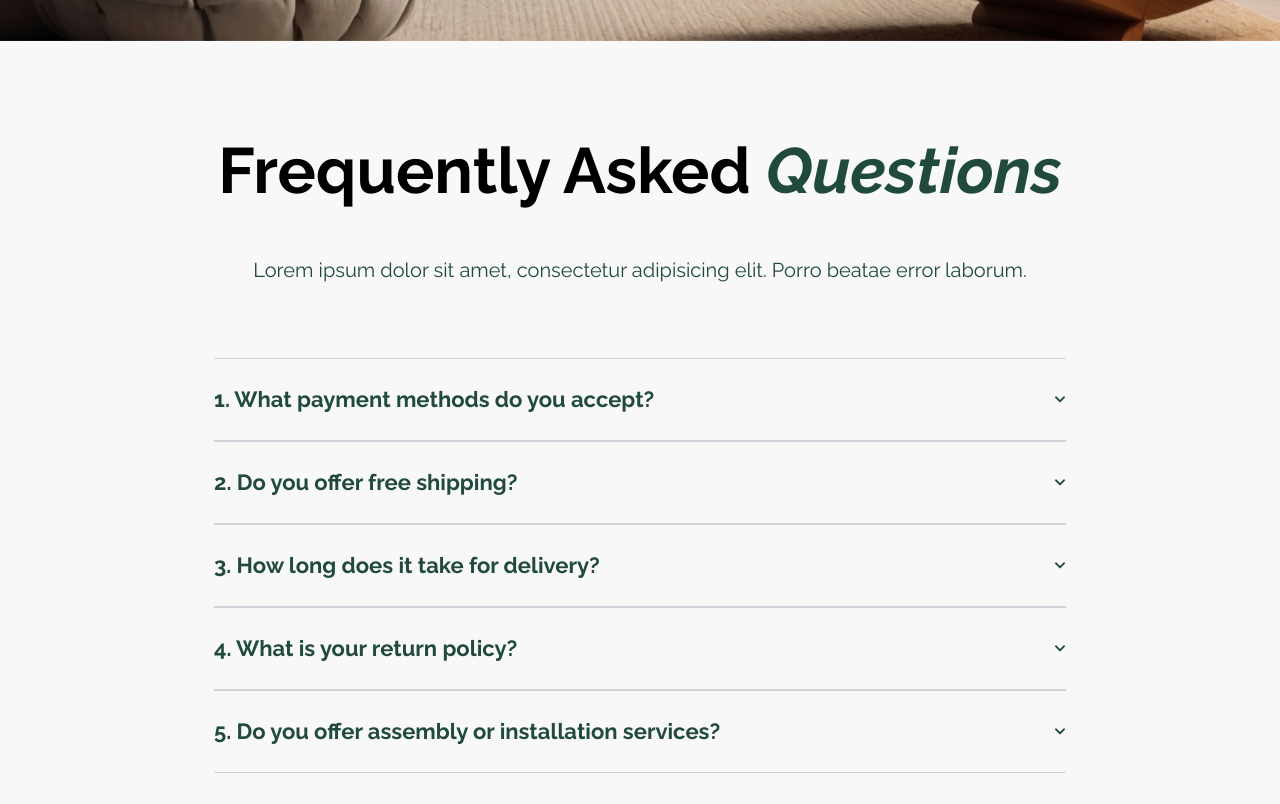
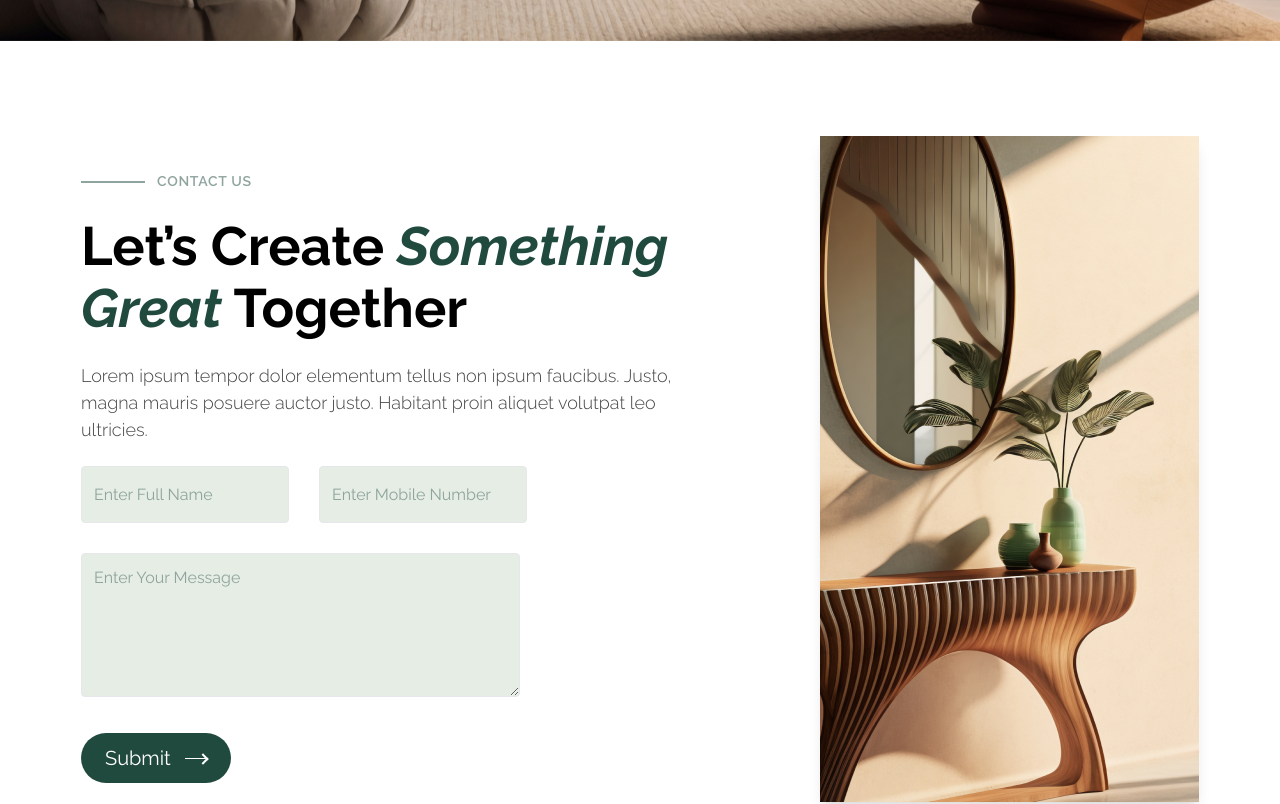
Before and after one commit to ayush2390/amartesh-dualite, a React (Vite) app: page / in a window 1280 px wide. Shown: the part 3220-4024 px from the top of the page. Built offline with nearby package versions, Linux system fonts and the light colour scheme; a web font is replaced by a local one.

Commit message:
created Contact us section

```diff
--- a/src/App.jsx
+++ b/src/App.jsx
@@ -16,14 +16,14 @@ import Collection from "./components/Collection";
 function App() {
   return (
     <div className="w-[100%]">
-       <Navbar />
+<Navbar />
       <HeroSection />
       <Collection />0
       <Texture />
       <NewArrivalsSection />
       {/* <CraftsSection /> */}
       {/* <TestimonialSection /> */}
-      {/* <ContactUs /> */}
+      <ContactUs />
       <FAQSection />
       {/* <Footer /> */}
     </div>
--- a/src/components/ContactUs.jsx
+++ b/src/components/ContactUs.jsx
@@ -2,45 +2,48 @@ import React from "react";
 import image from "../assets/rectangle-47.png";
 const ContactUs = () => {
   return (
-    <section className="h-[856px] flex justify-center w-full">
-      <div className="container flex items-center gap-[95px] py-[95px] justify-center">
+    // <section className=" flex justify-center w-full">
+    <section className=" flex justify-center items-center w-full">
+      {/* <div className=" flex items-center gap-[95px] bg-red-900 py-[95px] px-[81px] max-md:w-[685px] justify-center max-md:gap-[35px] max-md:px-[40px]"> */}
+      <div className=" flex items-center gap-[95px] py-[95px] px-[81px] max-md:w-[685px] justify-center max-xmd:gap-[49px] max-md:gap-[35px] max-md:px-[0px]">
         {/* Left Side - Form Section */}
-        <div className="w-[644px] h-[595px] space-y-[23px]">
+        {/* <div className="w-[644px] h-[595px] space-y-[23px]"> */}
+        <div className="max-w-[644px] w-full max-h-[595px] h-full space-y-[23px] max-md:w-[341px] max-md:h-[532px]">
           <div className="flex items-center mb-4">
-            <div className="w-[64px] h-[2px] bg-[#8FA49E]"></div>
-            <h2 className="text-[14px] font-raleway font-semibold uppercase tracking-wider text-[#8FA49E] ml-3">
+            <div className="w-[64px] h-[2px] bg-[#8FA49E] max-md:w-[32px]"></div>
+            <h2 className="text-[14px] font-raleway font-semibold uppercase  tracking-wider text-[#8FA49E] ml-3">
               Contact Us
             </h2>
           </div>
 
-          <h1 className="text-[54px] font-raleway font-bold text-gray-900 leading-[62px]">
+          <h1 className="text-[54px] font-raleway font-bold text-[#000000] leading-[62px] max-md:text-[32px] max-xmd:text-[36px] max-xmd:leading-[120%]">
             Let’s Create{" "}
             <span className="text-[#214A3E] italic">Something Great</span>{" "}
             Together
           </h1>
-          <p className="text-[18px] font-raleway font-light text-[#444444] text-left leading-[32px]">
+          <p className="text-[18px] font-raleway font-light text-[#444444] text-left max-md:text-[12px] max-md:leading-[120%]">
             Lorem ipsum tempor dolor elementum tellus non ipsum faucibus. Justo,
             magna mauris posuere auctor justo. Habitant proin aliquet volutpat
             leo ultricies.
           </p>
 
           {/* Form */}
-          <form className="space-y-[30px]">
-            <div className="flex gap-[30px]">
+          <form className="space-y-[30px] max-md:space-y-[26px]">
+            <div className="flex gap-[30px] max-md:gap-[16px]">
               <input
                 type="text"
                 placeholder="Enter Full Name"
-                className="w-[305px] placeholder-[#8FA49E] font-raleway placeholder-text-[18px] h-[57px] p-3 bg-[#E5EDE4] border border-gray-200 rounded focus:outline-none focus:ring-2 focus:ring-green-500"
+                className="w-full max-w-[208px] max-md:h-[49px] placeholder-[#8FA49E] font-raleway placeholder-text-[18px] max-md:text-[14px] h-[57px] p-3 bg-[#E5EDE4] border border-gray-200 rounded focus:outline-none focus:ring-2 focus:ring-green-500"
               />
               <input
                 type="text"
                 placeholder="Enter Mobile Number"
-                className="w-[305px] placeholder-[#8FA49E] font-raleway placeholder-text-[18px] h-[57px] p-3 bg-[#E5EDE4] border border-gray-200 rounded focus:outline-none focus:ring-2 focus:ring-green-500"
+                className="w-full max-w-[208px] placeholder-[#8FA49E] max-md:h-[49px] font-raleway placeholder-text-[18px] max-md:text-[14px] h-[57px] p-3 bg-[#E5EDE4] border border-gray-200 rounded focus:outline-none focus:ring-2 focus:ring-green-500"
               />
             </div>
             <textarea
               placeholder="Enter Your Message"
-              className="w-[644px] h-[144px] placeholder-[#8FA49E] font-raleway placeholder-text-[18px] p-3 bg-[#E5EDE4] border border-gray-200 rounded focus:outline-none focus:ring-2 focus:ring-green-500"
+              className="w-full max-w-[439px] h-[144px] placeholder-[#8FA49E] max-md:h-[99px] font-raleway placeholder-text-[18px] max-md:text-[14px] p-3 bg-[#E5EDE4] border border-gray-200 rounded focus:outline-none focus:ring-2 focus:ring-green-500"
             />
             <button
               type="submit"
@@ -48,18 +51,18 @@ const ContactUs = () => {
             >
               Submit
               <span className="ml-[14px] w-8 h-[1px] bg-white inline-block relative">
-            <span className="absolute right-0 top-[-3px] border-t-[2px] border-r-[2px] border-white w-2 h-2 rotate-45"></span>
-          </span>
+                <span className="absolute right-0 top-[-3px] border-t-[2px] border-r-[2px] border-white w-2 h-2 rotate-45"></span>
+              </span>
             </button>
           </form>
         </div>
 
         {/* Right Side - Image Section */}
-        <div className="w-[538px] h-[666px] flex justify-center">
+        <div className=" max-w-[538px] h-[666px] flex justify-center max-md:w-[309px] max-md:h-[532px] max-ymd:hidden">
           <img
             src={image}
             alt="Decorative Image"
-            className="w-full h-auto object-cover  shadow-lg"
+            className=" object-cover  shadow-lg"
           />
         </div>
       </div>
--- a/tailwind.config.js
+++ b/tailwind.config.js
@@ -7,6 +7,8 @@ export default {
       md: "768px",
       sm: "425px",
       ssm: "495px",
+      xmd: "1028px",
+      ymd: "680px",
     },
     extend: {
       fontFamily: {
```
